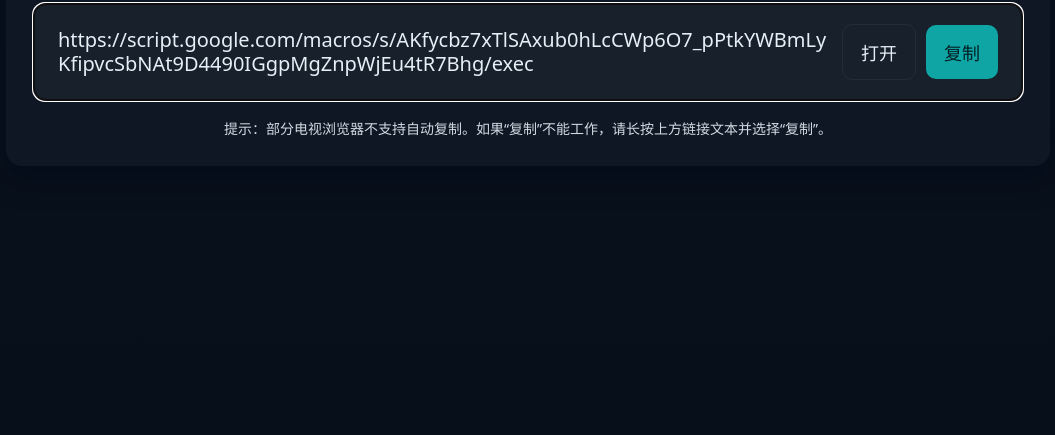
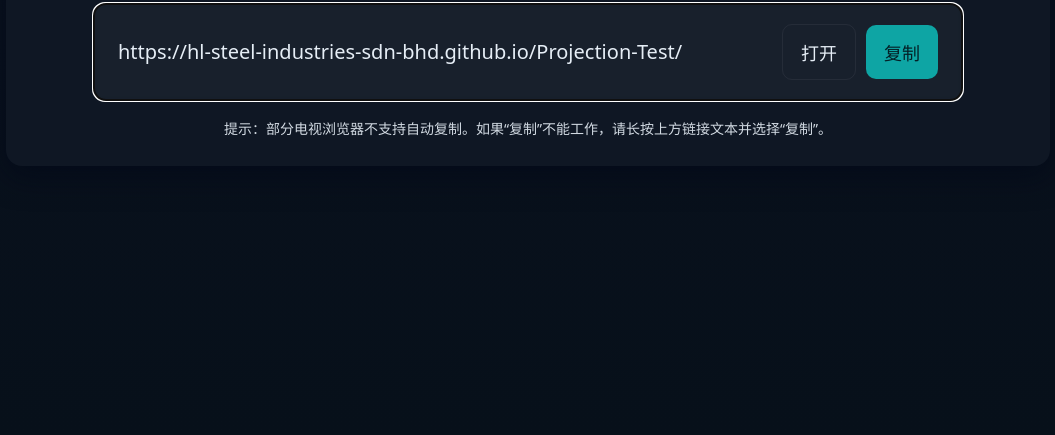
Before and after one commit to HL-Steel-Industries-Sdn-Bhd/Copier-Test, a plain HTML site: page index.html in a window 1280 px wide. Shown: the part 365-800 px from the top of the page, without its empty margins (112-1167 px from the left). Drawn offline with Linux system fonts and the light colour scheme.

Commit message:
Update index.html

```diff
--- a/index.html
+++ b/index.html
@@ -34,7 +34,7 @@
       <div class="links-row" aria-live="polite">
         <div class="link-pill" id="linkPill">
           <div style="flex:1;">
-            <div class="url-text" id="urlText">https://script.google.com/macros/s/AKfycbz7xTlSAxub0hLcCWp6O7_pPtkYWBmLyKfipvcSbNAt9D4490IGgpMgZnpWjEu4tR7Bhg/exec</div>
+            <div class="url-text" id="urlText">https://hl-steel-industries-sdn-bhd.github.io/Projection-Test/</div>
           </div>
           <div style="display:flex;gap:10px;align-items:center">
             <button class="btn btn-open" id="openBtn" type="button">打开</button>
```
